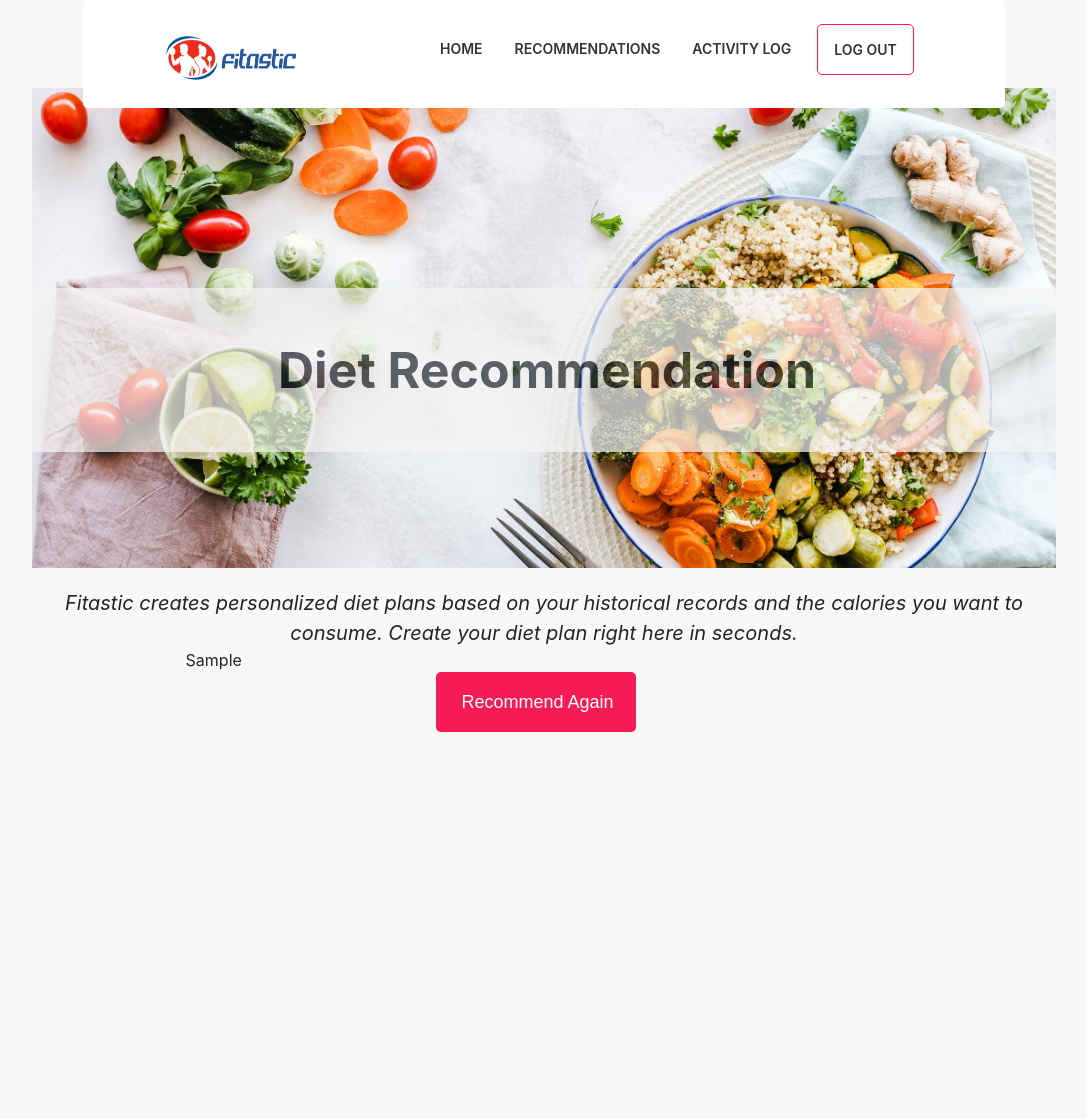
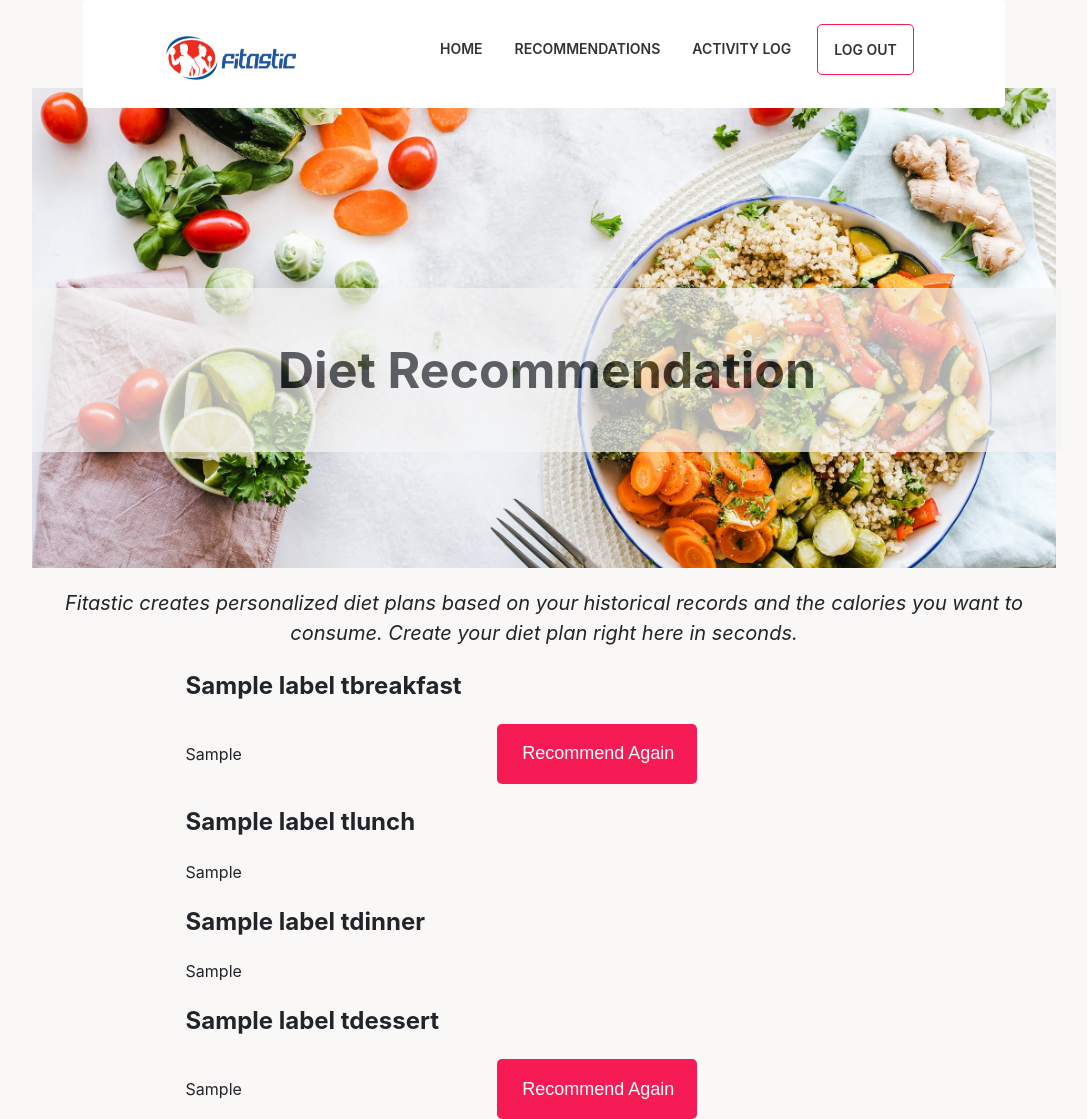
Before and after one commit to CapstoneCOMP5703/21_S1_IoT_Prediction_Fitness_Recommender, a Flask app: template templates/dietrec_result.html in a window 1280 px wide. Shown: the whole page, without its empty margins (96-1183 px from the left). Before the commit the page ends 732 px from the top, so only its background shows below. Run offline with Flask 2, Linux system fonts and the light colour scheme; the template is opened without the code that fills it: most values are stand-ins (such as "Sample title", 1, 10 or a date in 2020); parts of the project's set-up code (start-up, migrations or seed data) failed here and were passed over; some libraries are stand-ins or nearby versions.

Commit message:
successfully combine HR prediction model with flask back-end

```diff
--- a/static/css/mealrec_result.css
+++ b/static/css/mealrec_result.css
@@ -47,7 +47,7 @@
 
 .table_rec{
   border-collapse: collapse;
-  margin: 50px 20px;
+  margin: 30px 20px;
   text-align: center;
   align-content: center;
 }
--- a/templates/dietrec_result.html
+++ b/templates/dietrec_result.html
@@ -65,35 +65,21 @@
     </div>
 
     <section class="mealrec_content">
-        <!-- <table class="table_rec">
-            <tr>
-                <th>Recommended diet category</th>
-                <th>Recommended meal</th>
-                <th>Recommended meal number</th>
-            </tr>
-            <tr>
-                <td>Breakfast</td>
-                <td>Southwastern Eggs</td>
-                <td>1 serving</td>
-            </tr>
-            <tr>
-                <td>Breakfast</td>
-                <td>Orange</td>
-                <td>1 fruit</td>
-            </tr>
-            <tr>
-                <td>Lunch</td>
-                <td>Basic protein shake</td>
-                <td>1 cup</td>
-            </tr>
-            <tr>
-                <td>Dinner</td>
-                <td>Tomato Basil Pasta</td>
-                <td>1 serving</td>
-            </tr>
-        </table> -->
-        {{ table_html | safe }}
         <form class="user_regenerate" action="/dietrec" method="POST">
+            <h2>{{label_tbreakfast}}</h2>
+            {{ table_b_html | safe }}
+            <input class="regenerate_btn" type="submit" value="Recommend Again"></input>
+
+            <h2>{{label_tlunch}}</h2>
+            {{ table_l_html | safe }}
+
+            <h2>{{label_tdinner}}</h2>
+            {{ table_dinner_html | safe }}
+
+            <h2>{{label_tdessert}}</h2>
+            {{ table_dessert_html | safe }}
+
+
             <input class="regenerate_btn" type="submit" value="Recommend Again"></input>
         </form>
     </section>
```
